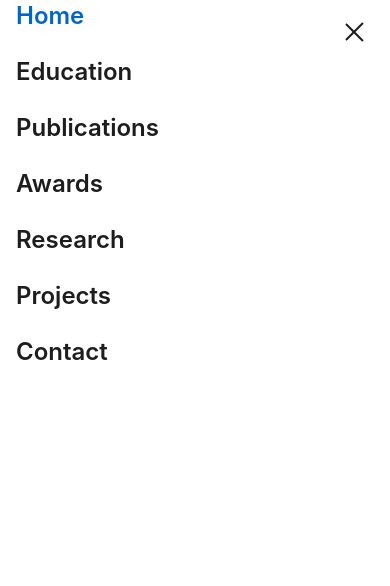
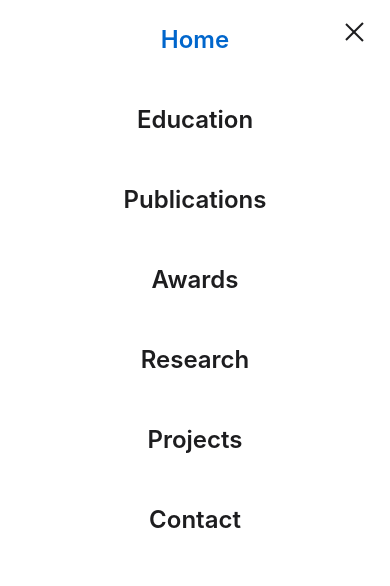
Before and after one commit to AAVNIT111/prof_portfolio, a React (Vite) app: page / in a window 390 px wide. Both pictures are taken after a click on the button "Toggle menu". Shown: the top 586 px of the page. Built offline with nearby package versions, Linux system fonts and the light colour scheme; the HTML template or start-up script is replaced by a standard one.

Commit message:
Nav Improvement

```diff
--- a/src/components/Navbar.jsx
+++ b/src/components/Navbar.jsx
@@ -148,10 +148,10 @@ const Navbar = ({ sections }) => {
                       open: { opacity: 1, y: 0 },
                       closed: { opacity: 0, y: 20 },
                     }}
-                  >
+                  ><br/>
                     <a
                       href={`#${section.id}`}
-                      className={`block text-2xl font-semibold transition-colors duration-300 ${
+                      className={`block text-2xl font-semibold transition-colors duration-300 text-center ${
                         activeSection === section.id ? 'text-accent-blue' : 'text-primary-text'
                       }`}
                       onClick={(e) => {
```
